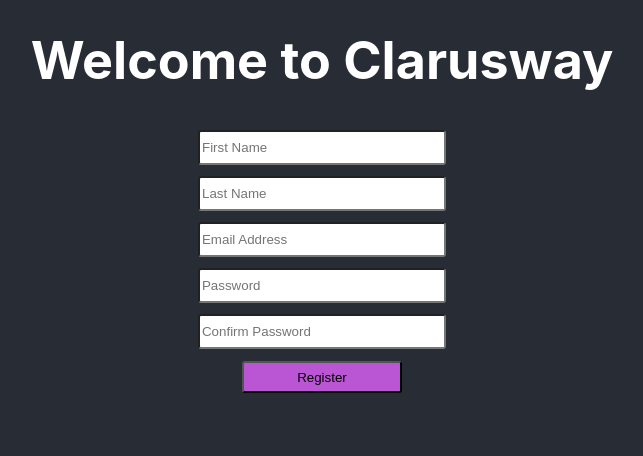
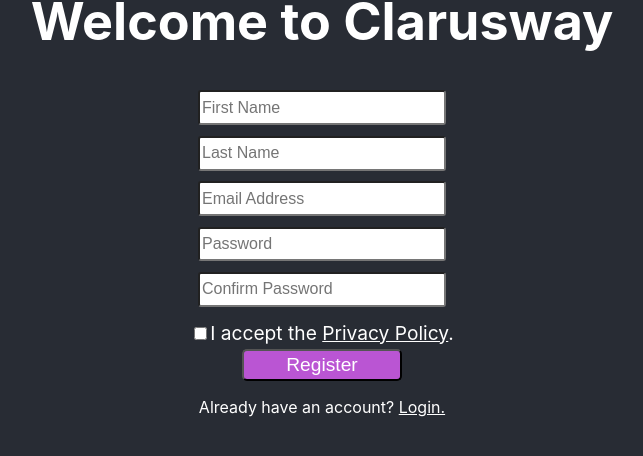
Before and after one commit to edwardBenedict/register-form, a React (Create React App) app: page / in a window 1280 px wide. Shown: the part 254-710 px from the top of the page, without its empty margins (318-961 px from the left). Built offline with nearby package versions, Linux system fonts and the light colour scheme; the HTML template or start-up script is replaced by a standard one.

Commit message:
added privacy and login

```diff
--- a/src/Form/Form.style.js
+++ b/src/Form/Form.style.js
@@ -10,11 +10,14 @@
   width: 15rem;
   border-radius: 3px;
   margin-bottom: 0.5rem;
+  font-size: 1rem;
 `;
 
 export const StyledButton = styled.button`
   width: 10rem;
   background-color: rgb(186, 85, 211);
   height: 2rem;
-  border-radius: 3px;
+  border-radius: 5px;
+  color: white;
+  font-size: 1.2rem;
 `;
--- a/src/Form/index.js
+++ b/src/Form/index.js
@@ -9,6 +9,7 @@
     email: "",
     password: "",
     confirmPassword: "",
+    policy: false,
   });
   const handleSubmit = (e) => {
     e.preventDefault();
@@ -109,10 +110,24 @@
             placeholder="Confirm Password"
           />
           <br />
-
+          <input type="checkbox" name="policy" required value={values.policy} />
+          <span style={{ fontSize: "1.2rem" }}>
+            I accept the{" "}
+            <a href="/" style={{ color: "white" }}>
+              Privacy Policy
+            </a>
+            .
+          </span>
+          <br />
           <StyledButton type="submit" value="Register">
             Register
           </StyledButton>
+          <p style={{ fontSize: "1rem" }}>
+            Already have an account?{" "}
+            <a href="/" style={{ color: "white" }}>
+              Login.
+            </a>
+          </p>
         </form>
       </header>
     </div>
```
